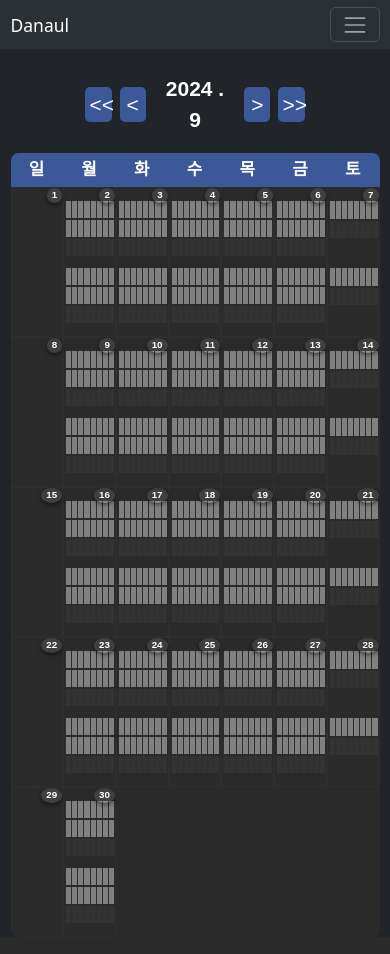
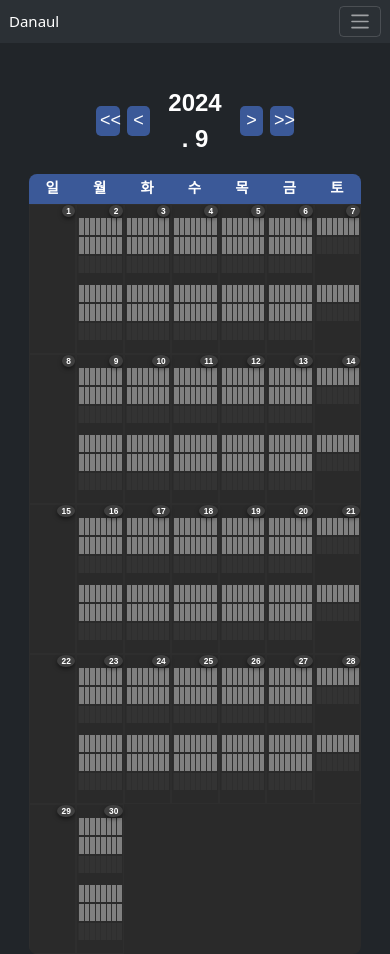
Before and after one commit to 250mon/dosuscheduler, a Flask app: page / in a window 390 px wide. Before the commit the page ends 904 px from the top, so only its background shows below. Run offline with Flask 3, Linux system fonts and the light colour scheme; data comes from the database, SQL or seed files in the repository; data that the repository does not hold is empty; parts of the project's set-up code (start-up, migrations or seed data) failed here and were passed over.

Commit message:
a few design correction

```diff
--- a/scheduler/static/styles.css
+++ b/scheduler/static/styles.css
@@ -1,6 +1,9 @@
 html {
+  max-width: 1200px;
+  margin: 0 auto; /* center the container */
+  padding: 20px;
   font-size: clamp(
-    16px,
+    15px,
     1vw,
     18px
   ); /* Base font size scales with viewport (min, vw %, max) */
@@ -8,7 +11,7 @@ html {
 
 @media (max-width: 768px) {
   html {
-    font-size: 14px; /* Fixed font size for smaller screens */
+    font-size: 12px; /* Fixed font size for smaller screens */
   }
 }
 
--- a/scheduler/static/styles_monthly_dark.css
+++ b/scheduler/static/styles_monthly_dark.css
@@ -54,7 +54,7 @@
   flex: 4;
   min-width: 35%;
   color: #ffffff;
-  font-size: 1.5rem;
+  font-size: 2rem;
   font-weight: bold;
   margin: 0 10px;
   /* min-width: 150px; */
--- a/scheduler/templates/navbar.html
+++ b/scheduler/templates/navbar.html
@@ -1,4 +1,4 @@
-<nav class="navbar fixed-top navbar-expand-lg bg-body-tertiary">
+<nav class="navbar fixed-top navbar-expand-sm bg-body-tertiary">
     <div class="container-fluid">
         <a class="navbar-brand" href="/">Danaul</a>
         <button class="navbar-toggler"
```
